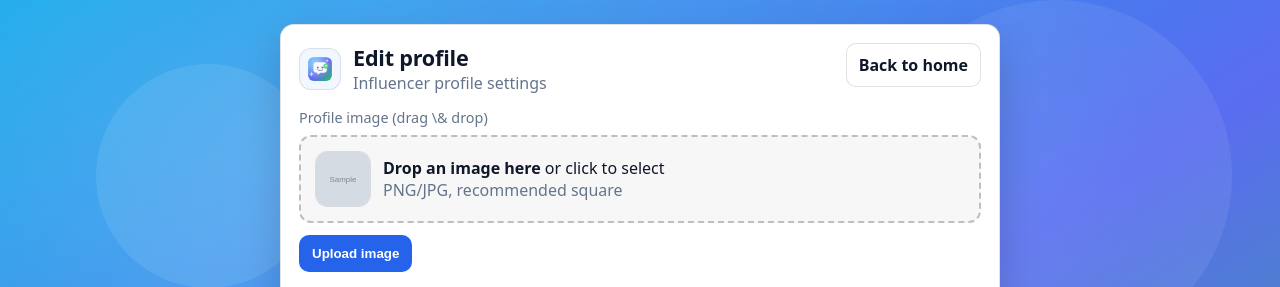
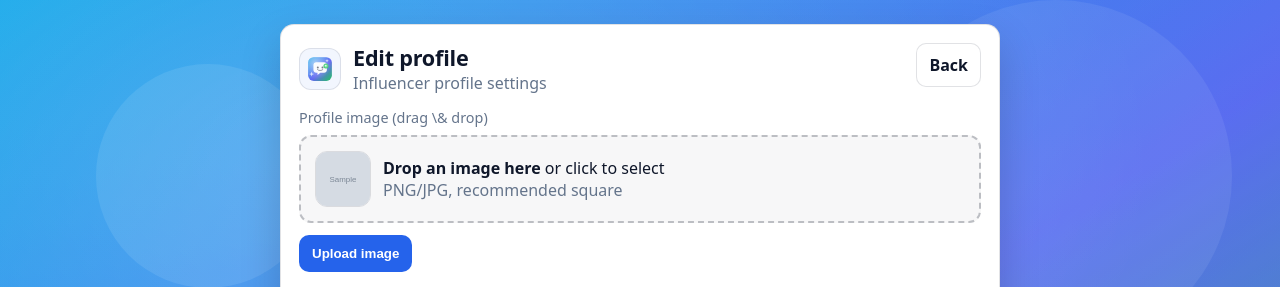
Before and after one commit to IliasMitseas/inFluApp, a Spring app: template src/main/resources/templates/influencer-profile.html in a window 1280 px wide. Shown: the top 287 px of the page. Run offline with Thymeleaf, Linux system fonts and the light colour scheme; the template is opened without the code that fills it: most values are stand-ins (such as "Sample title", 1, 10 or a date in 2020); grey boxes marked "Sample" are stand-in pictures; data that the repository does not hold is empty; some of the project's set-up classes (security, data sources, template engines, error pages and the like) are left out, and stand-ins take their place.

Commit message:
influencer UI changes

```diff
--- a/src/main/resources/templates/influencer-posts.html
+++ b/src/main/resources/templates/influencer-posts.html
@@ -78,7 +78,7 @@
 <div class="card">
     <div class="top">
         <h1><span th:text="${platform}">Platform</span> Posts</h1>
-        <a class="btn" th:href="@{|/influencer/social/${platform}|}">← Back</a>
+        <a class="btn" th:href="@{|/influencer/social/${platform}|}">Back</a>
     </div>
 
     <div class="form-box">
--- a/src/main/resources/templates/influencer-profile.html
+++ b/src/main/resources/templates/influencer-profile.html
@@ -142,7 +142,7 @@
             </div>
         </div>
         <div>
-            <a class="btn" th:href="@{/influencer/home}">Back to home</a>
+            <a class="btn" th:href="@{/influencer/home}">Back</a>
         </div>
     </div>
 
```
